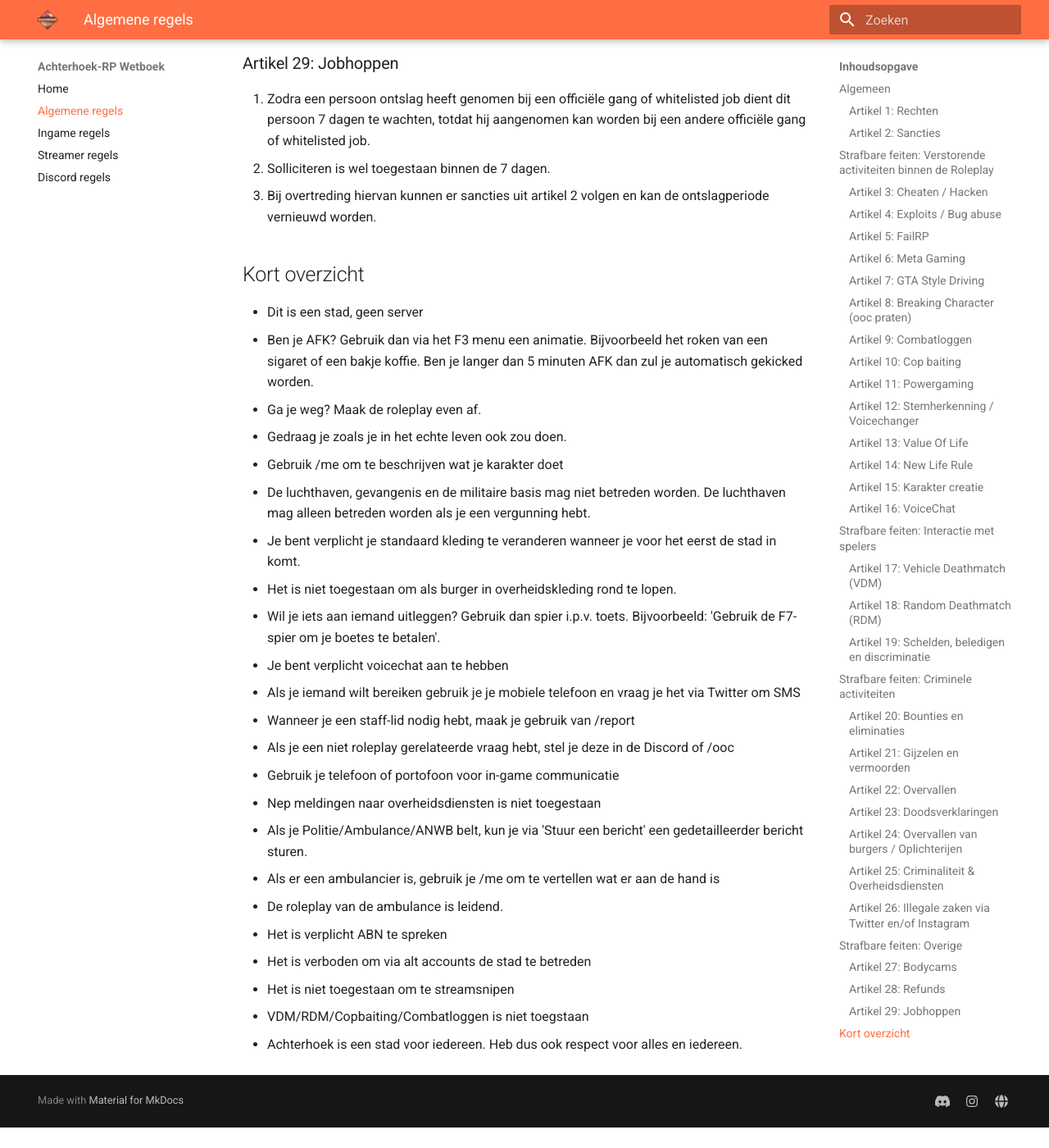
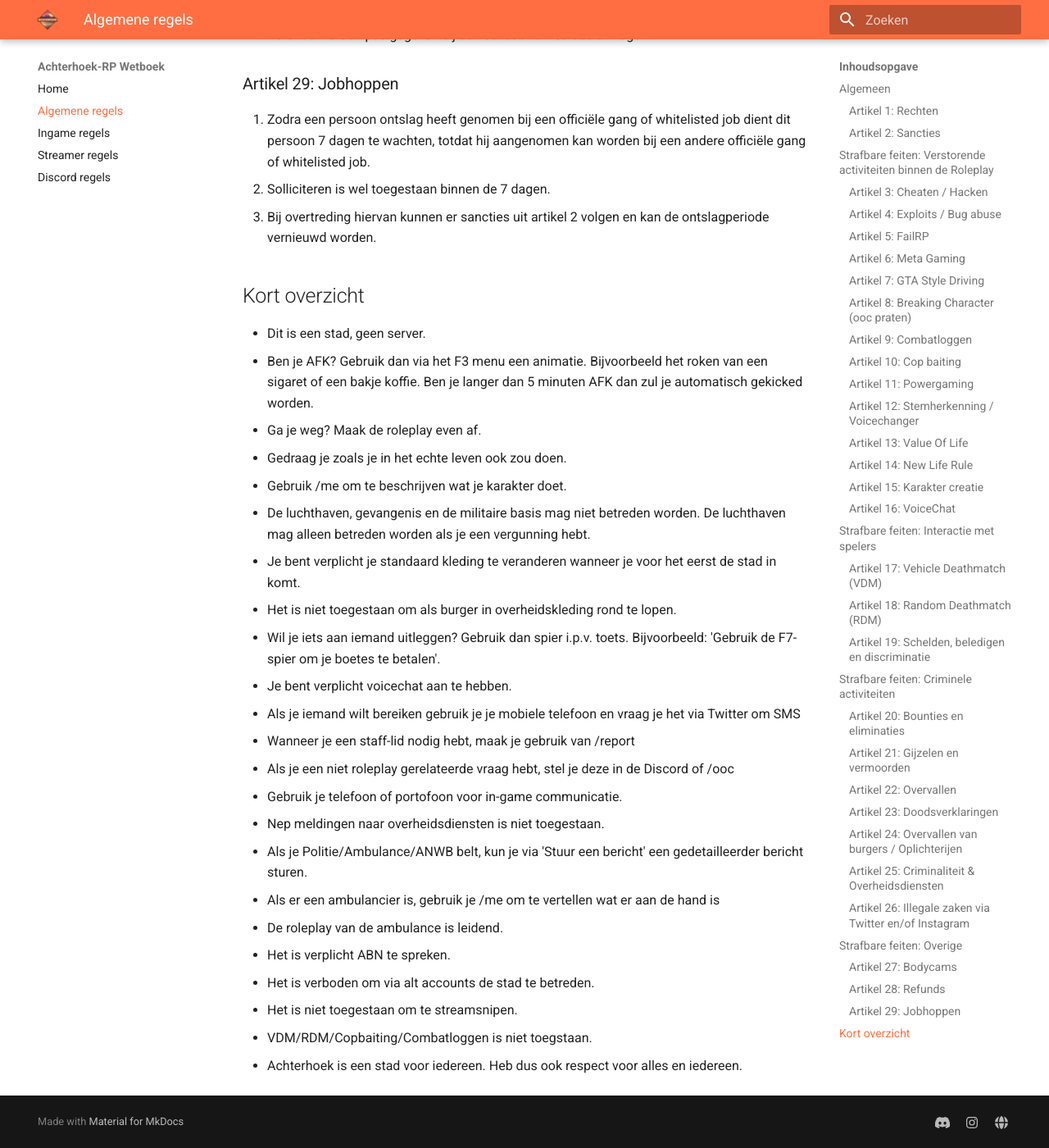
Before and after one commit to Jaccosf/ARP-Wetboek, an MkDocs documentation site: the page built from docs/algemeen.md, in a window 1280 px wide and 1400 px high, scrolled down 8578 px. Shown: the whole window at 82% size. Built offline with MkDocs 1.6.1 and Material for MkDocs 9.7.7, drawn with Linux system fonts in a browser that asks for light colours; before the commit the page ends 9953 px from its top, so only the background shows below that; some of the changed text lies outside the part shown.

```diff
--- a/docs/algemeen.md
+++ b/docs/algemeen.md
@@ -219,26 +220,26 @@
 3. Bij overtreding hiervan kunnen er sancties uit artikel 2 volgen en kan de ontslagperiode vernieuwd worden.
 
 ## Kort overzicht
-- Dit is een stad, geen server
+- Dit is een stad, geen server.
 - Ben je AFK? Gebruik dan via het F3 menu een animatie. Bijvoorbeeld het roken van een sigaret of een bakje koffie. Ben je langer dan 5 minuten AFK dan zul je automatisch gekicked worden.
 - Ga je weg? Maak de roleplay even af.
 - Gedraag je zoals je in het echte leven ook zou doen.
-- Gebruik /me om te beschrijven wat je karakter doet
+- Gebruik /me om te beschrijven wat je karakter doet.
 - De luchthaven, gevangenis en de militaire basis mag niet betreden worden. De luchthaven mag alleen betreden worden als je een vergunning hebt.
 - Je bent verplicht je standaard kleding te veranderen wanneer je voor het eerst de stad in komt.
 - Het is niet toegestaan om als burger in overheidskleding rond te lopen.
 - Wil je iets aan iemand uitleggen? Gebruik dan spier i.p.v. toets. Bijvoorbeeld: 'Gebruik de F7-spier om je boetes te betalen'.
-- Je bent verplicht voicechat aan te hebben
+- Je bent verplicht voicechat aan te hebben.
 - Als je iemand wilt bereiken gebruik je je mobiele telefoon en vraag je het via Twitter om SMS
 - Wanneer je een staff-lid nodig hebt, maak je gebruik van /report
 - Als je een niet roleplay gerelateerde vraag hebt, stel je deze in de Discord of /ooc
-- Gebruik je telefoon of portofoon voor in-game communicatie
-- Nep meldingen naar overheidsdiensten is niet toegestaan
+- Gebruik je telefoon of portofoon voor in-game communicatie.
+- Nep meldingen naar overheidsdiensten is niet toegestaan.
 - Als je Politie/Ambulance/ANWB belt, kun je via 'Stuur een bericht' een gedetailleerder bericht sturen.
 - Als er een ambulancier is, gebruik je /me om te vertellen wat er aan de hand is
 - De roleplay van de ambulance is leidend.
-- Het is verplicht ABN te spreken
-- Het is verboden om via alt accounts de stad te betreden
-- Het is niet toegestaan om te streamsnipen
-- VDM/RDM/Copbaiting/Combatloggen is niet toegstaan
+- Het is verplicht ABN te spreken.
+- Het is verboden om via alt accounts de stad te betreden.
+- Het is niet toegestaan om te streamsnipen.
+- VDM/RDM/Copbaiting/Combatloggen is niet toegstaan.
 - Achterhoek is een stad voor iedereen. Heb dus ook respect voor alles en iedereen.
```
Also changed, not shown: other parts of docs/algemeen.md (+1 -0 lines).
